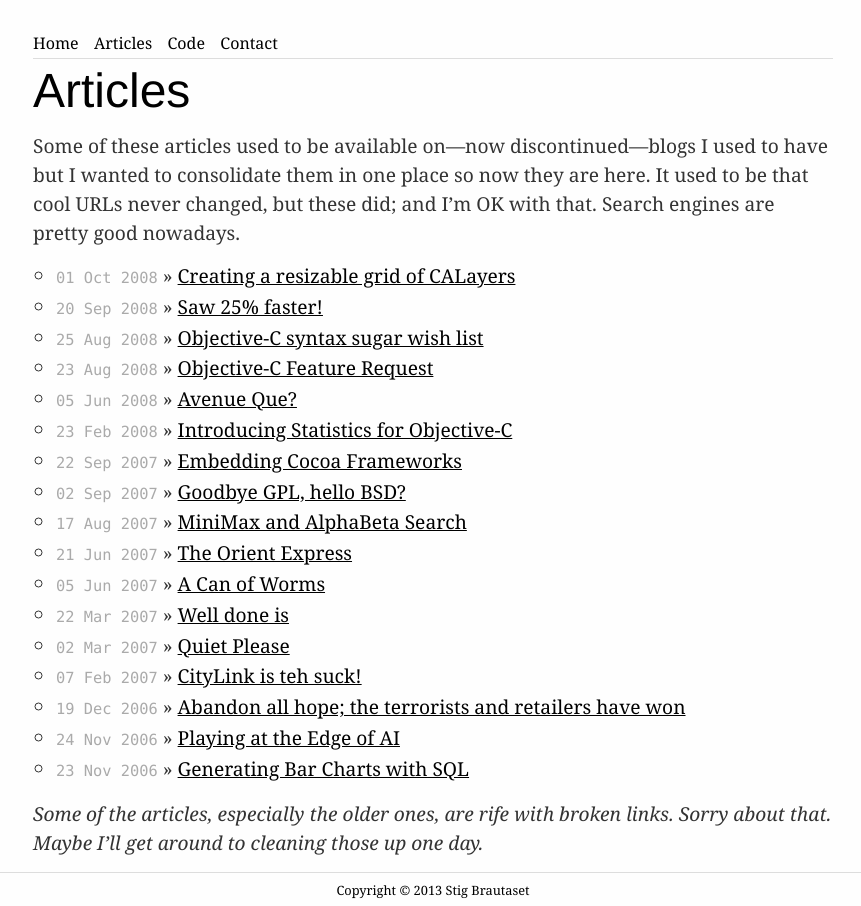
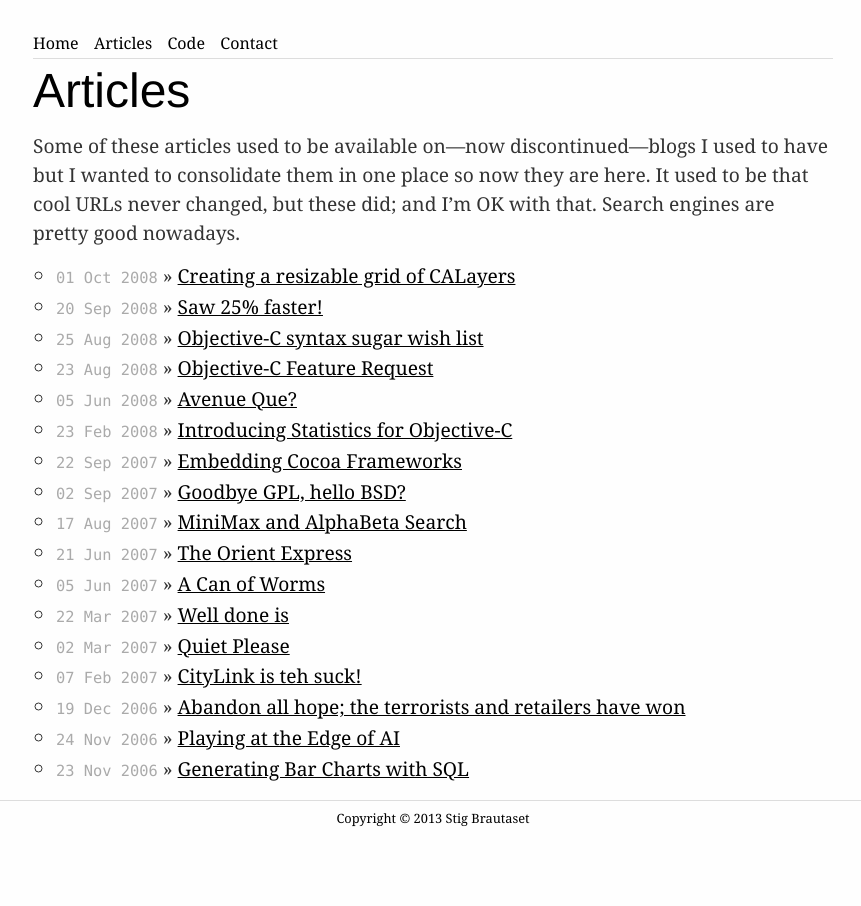
Before and after one commit to stig/www.brautaset.org, a Jekyll site: the page built from articles.md, in a window 1280 px wide. Shown: the whole page, without its empty margins (207-1068 px from the left). Built offline with Jekyll 4.4.1, drawn with Linux system fonts in a browser that asks for light colours.

```diff
--- a/articles.md
+++ b/articles.md
@@ -13,6 +13,3 @@
     <li><span>{{ post.date | date_to_string }}</span> &raquo; <a href="{{ post.url }}">{{ post.title }}</a></li>
   {% endfor %}
 </ul>
-
-*Some of the articles, especially the older ones, are rife with broken links. Sorry about
-that. Maybe I'll get around to cleaning those up one day.*
```
